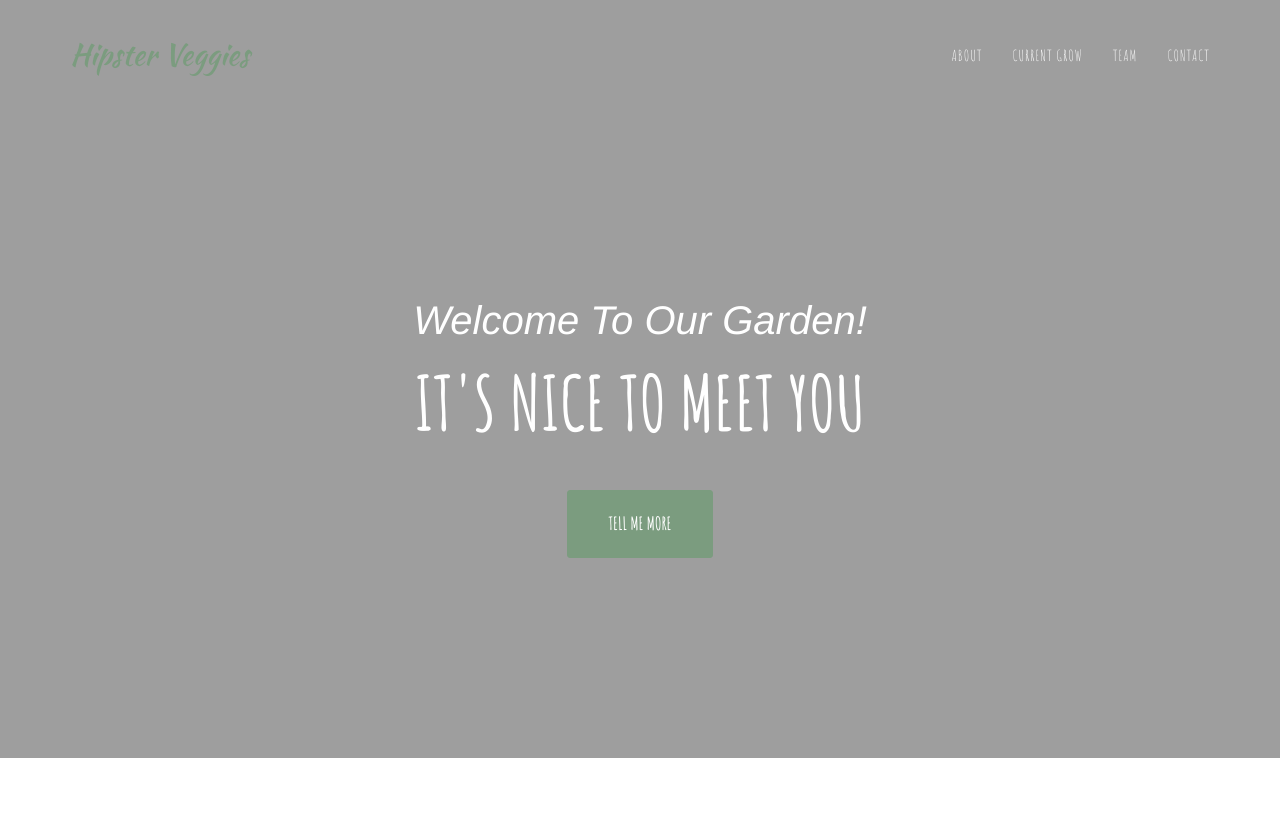
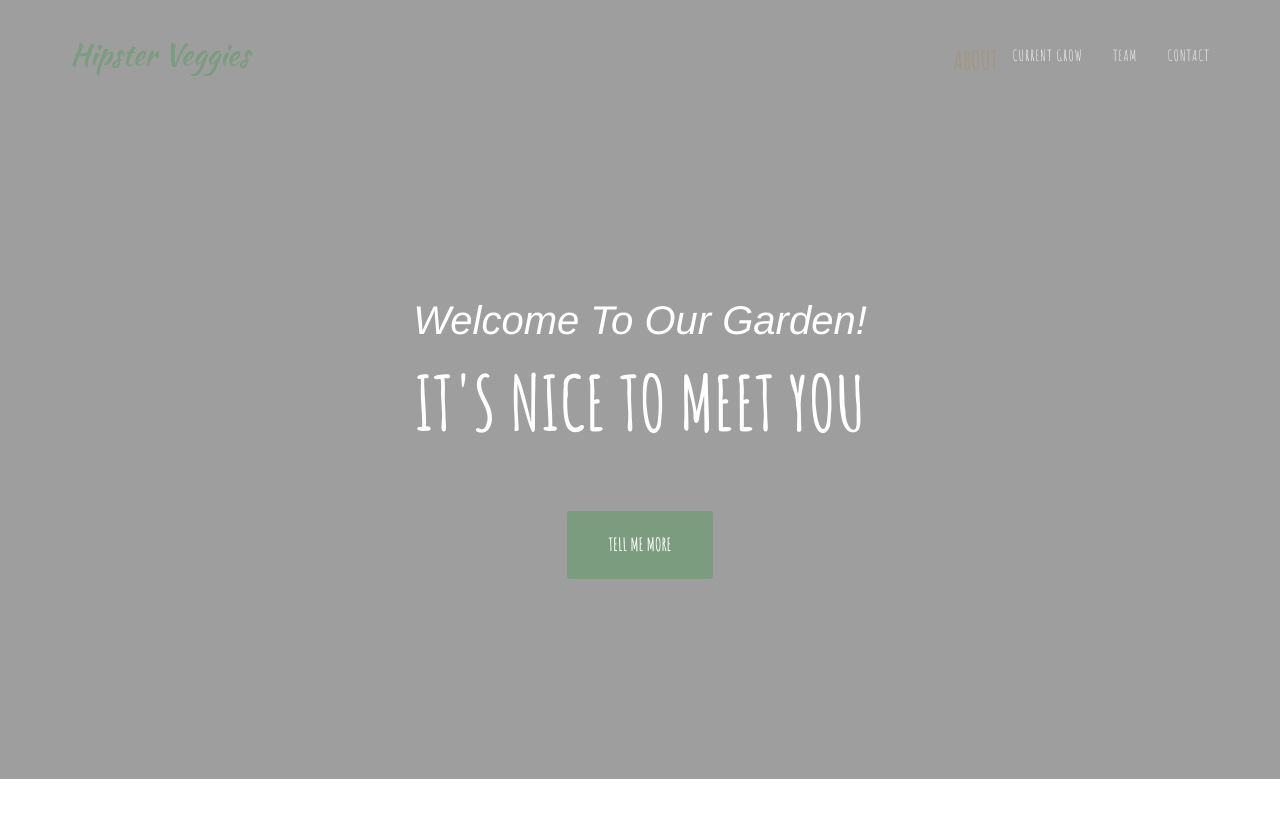
Before and after one commit to jasdumas/hipsterveggies, a Jekyll site: the page built from index.html, in a window 1280 px wide and 900 px high. Shown: the top 818 px of the window. Built offline with Jekyll 4.4.1, drawn with Linux system fonts in a browser that asks for light colours; some web fonts are replaced.

Commit message:
trying to fix nav text size
and tell me more button

```diff
--- a/_includes/header.html
+++ b/_includes/header.html
@@ -19,7 +19,7 @@
                         <a href="#page-top"></a>
                     </li>
                     <li>
-                        <a class="page-scroll" href="#services">About</a>
+                        <h3 class="page-scroll" href="#services">About</h3>
                     </li>
                     <li>
                         <a class="page-scroll" href="#portfolio">Current Grow</a>
@@ -44,7 +44,7 @@
             <div class="intro-text">
                 <div class="intro-lead-in">Welcome To Our Garden!</div>
                 <div class="intro-heading">It's Nice To Meet You</div>
-                <a href="#services" class="page-scroll btn btn-xl">Tell Me More</a>
+                <h3 href="#services" class="page-scroll btn btn-xl">Tell Me More</h3>
             </div>
         </div>
     </header>
```
